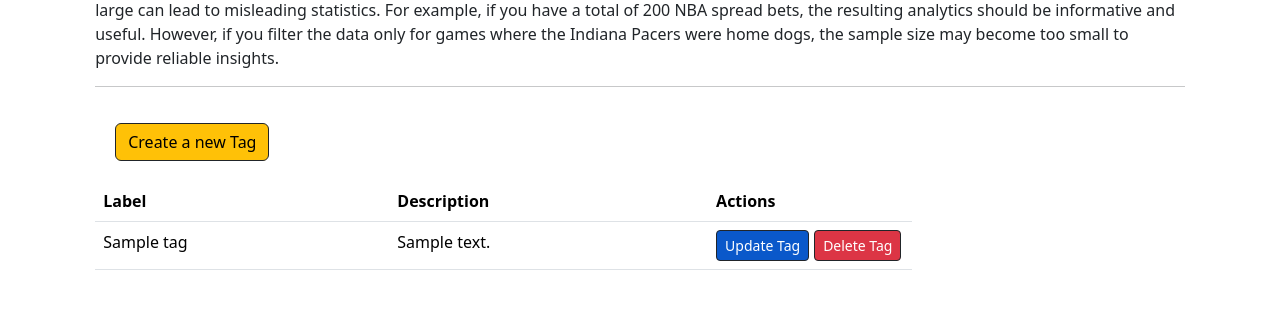
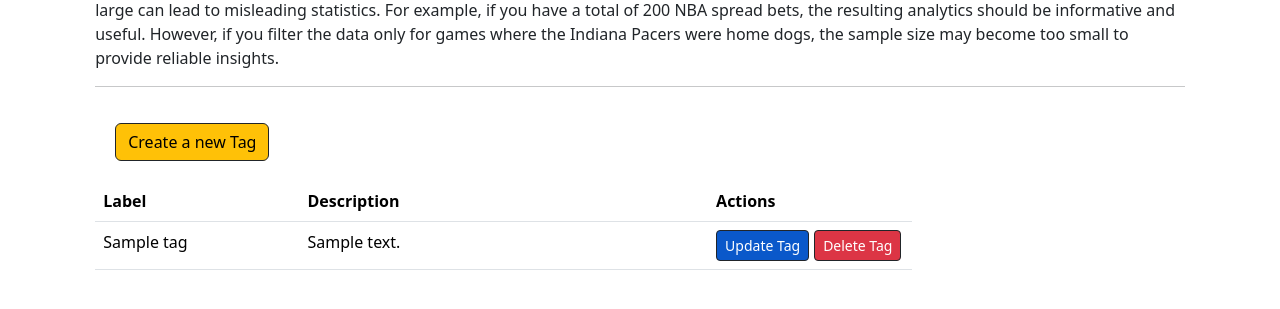
Before and after one commit to nicoferreira90/bet_tracker_orange, a Django app: page /tags/ in a window 1280 px wide. Shown: the part 258-567 px from the top of the page. Run offline with Django 5.2, Linux system fonts and the light colour scheme; a user stored in the database is signed in; tables that the repository leaves empty hold one stand-in row (values such as "Sample post"); parts of the project's set-up code (start-up, migrations or seed data) failed here and were passed over.

Commit message:
small bootstrap fixes

```diff
--- a/templates/tags/partials/bet_tag_table.html
+++ b/templates/tags/partials/bet_tag_table.html
@@ -2,8 +2,8 @@
     <table class="table" style="width: 75%;">
         <thead>
             <tr>
-                <th scope="col"></th>
-                <th scope="col"></th>
+                <th scope="col" class="col-sm-3 text-center text-nowrap"></th>
+                <th scope="col" class="col-sm-7 text-center text-nowrap"></th>
                 <th scope="col" class="col-sm-2 text-center text-nowrap"></th>
             </tr>
         </thead>
--- a/templates/tags/partials/tag_list_table.html
+++ b/templates/tags/partials/tag_list_table.html
@@ -2,8 +2,8 @@
 <table class="table" style="width: 75%;">
     <thead>
       <tr>
-        <th scope="col">Label</th>
-        <th scope="col">Description</th>
+        <th scope="col" class="col-sm-3 text-nowrap">Label</th>
+        <th scope="col" class="col-sm-6 text-nowrap">Description</th>
         <th scope="col" class="col-sm-3 text-nowrap">Actions</th>
       </tr>
     </thead>
```
